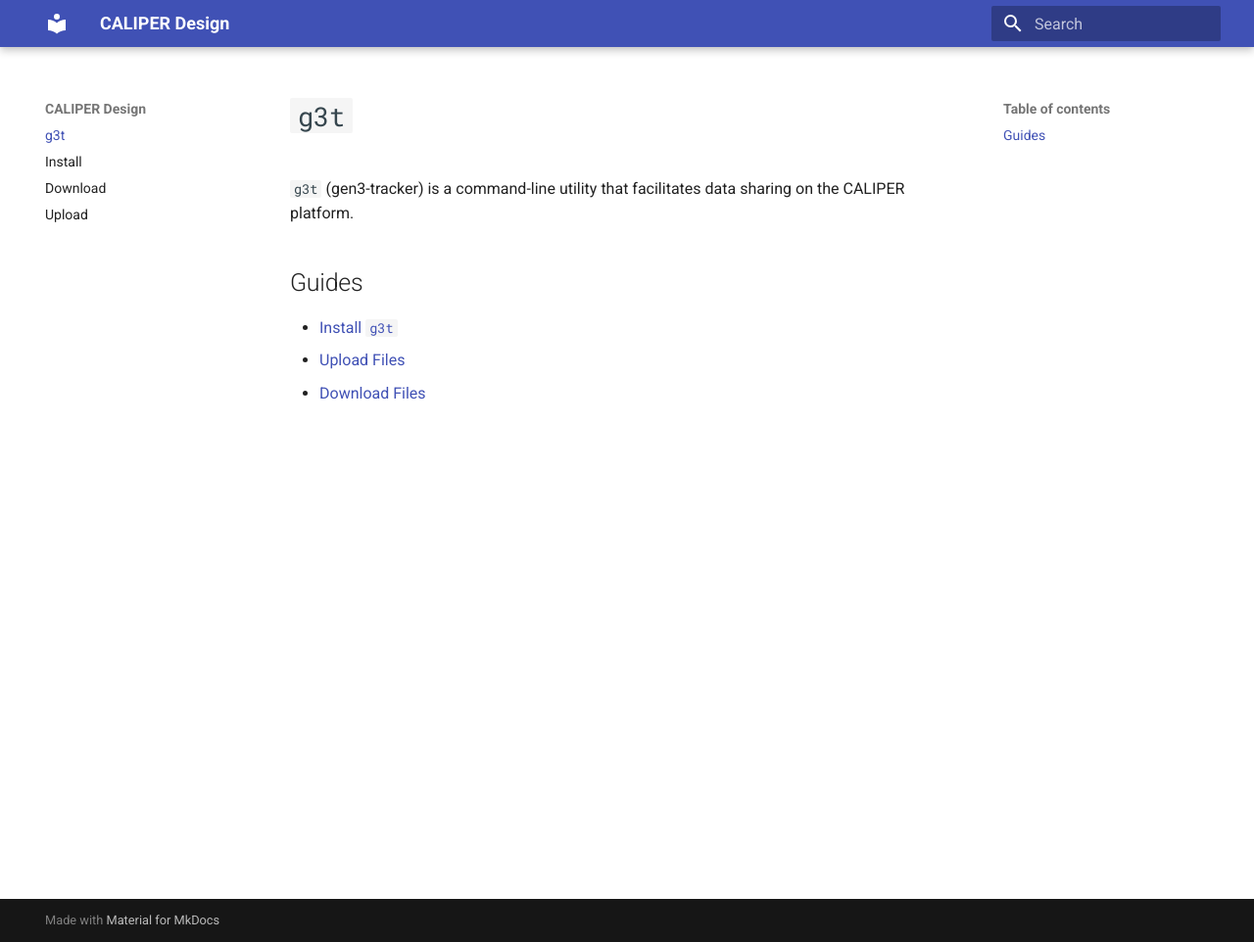
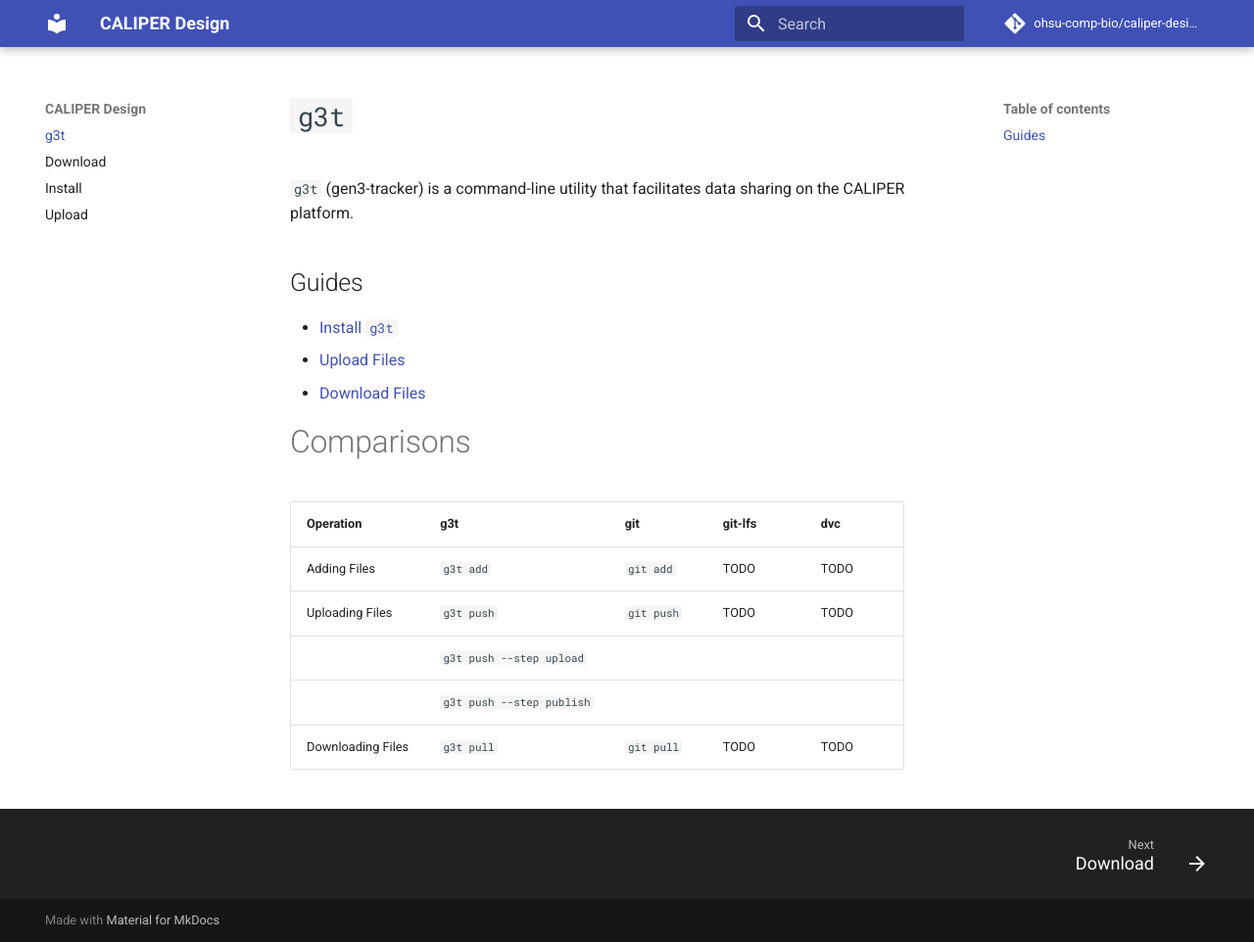
Before and after one commit to ohsu-comp-bio/caliper-design, an MkDocs documentation site: the page built from docs/index.md, in a window 1280 px wide and 962 px high. Shown: the whole window at 98% size. Built offline with MkDocs 1.6.1 and Material for MkDocs 9.7.7, drawn with Linux system fonts in a browser that asks for light colours; comment, search, counter and statistics services are not loaded.

Commit message:
Add initial comparisons table

```diff
--- a/docs/index.md
+++ b/docs/index.md
@@ -7,3 +7,13 @@
 - [Install `g3t`](./install)
 - [Upload Files](./upload.md)
 - [Download Files](./download.md)
+
+# Comparisons
+
+| Operation         | g3t                       | git        | git-lfs | dvc  |
+| ----------------- | ------------------------- | ---------- | ------- | ---- |
+| Adding Files      | `g3t add`                 | `git add`  | TODO    | TODO |
+| Uploading Files   | `g3t push`                | `git push` | TODO    | TODO |
+|                   | `g3t push --step upload`  |            |         |      |
+|                   | `g3t push --step publish` |            |         |      |
+| Downloading Files | `g3t pull`                | `git pull` | TODO    | TODO |
--- a/mkdocs.yml
+++ b/mkdocs.yml
@@ -1,10 +1,31 @@
 site_name: CALIPER Design
 site_url: https://ohsu-comp-bio.github.io/caliper-design/
+
 theme:
   name: material
+  features:
+    - navigation.indexes
+    - navigation.footer
+    - content.code.copy
 
-nav:
-  - index.md
-  - install.md
-  - download.md
-  - upload.md
+plugins:
+  - search
+
+repo_url: https://github.com/ohsu-comp-bio/caliper-design
+repo_name: ohsu-comp-bio/caliper-design
+
+markdown_extensions:
+  - admonition
+  - pymdownx.highlight:
+      anchor_linenums: true
+      line_spans: __span
+      pygments_lang_class: true
+  - pymdownx.inlinehilite
+  - pymdownx.snippets
+  - pymdownx.superfences
+  - pymdownx.details
+  - toc:
+      permalink: true
+
+extra_css:
+  - stylesheets/extra.css
```
